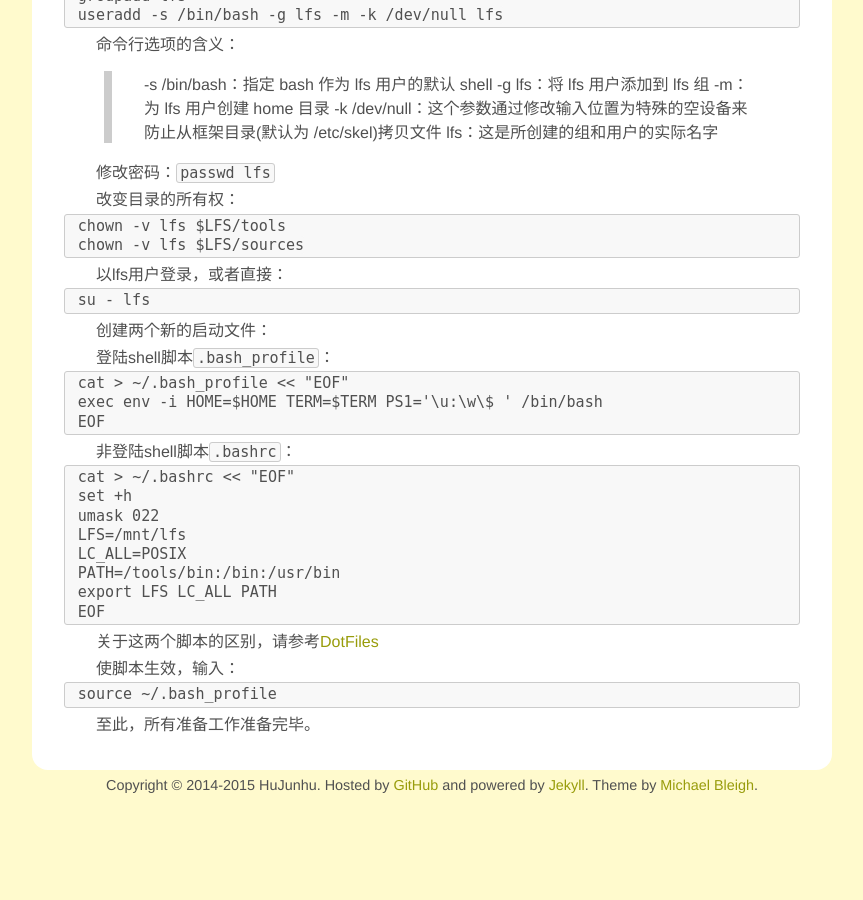
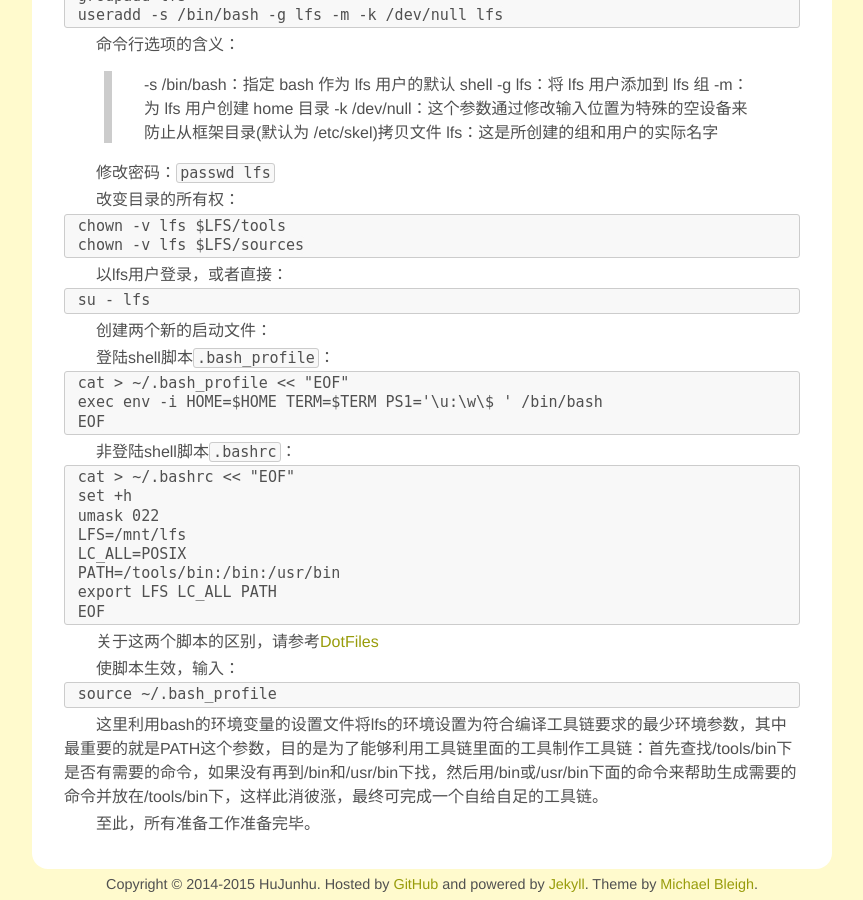
Before and after one commit to hujunhu/hujunhu.github.io, a Jekyll site: the page built from _posts/2015-10-07-Linux-From-Scratch-1.md, in a window 1280 px wide and 900 px high, scrolled down 1284 px. Shown: the whole window, without its empty margins (208-1071 px from the left). Built offline with Jekyll 4.4.1, drawn with Linux system fonts in a browser that asks for light colours; before the commit the page ends 2084 px from its top, so only the background shows below that.

Commit message:
blog update

````diff
--- a/_posts/2015-10-07-Linux-From-Scratch-1.md
+++ b/_posts/2015-10-07-Linux-From-Scratch-1.md
@@ -115,4 +115,6 @@ EOF
 ``` bash
 source ~/.bash_profile
 ```
+这里利用bash的环境变量的设置文件将lfs的环境设置为符合编译工具链要求的最少环境参数，其中最重要的就是PATH这个参数，目的是为了能够利用工具链里面的工具制作工具链：首先查找/tools/bin下是否有需要的命令，如果没有再到/bin和/usr/bin下找，然后用/bin或/usr/bin下面的命令来帮助生成需要的命令并放在/tools/bin下，这样此消彼涨，最终可完成一个自给自足的工具链。
+
 至此，所有准备工作准备完毕。
````
